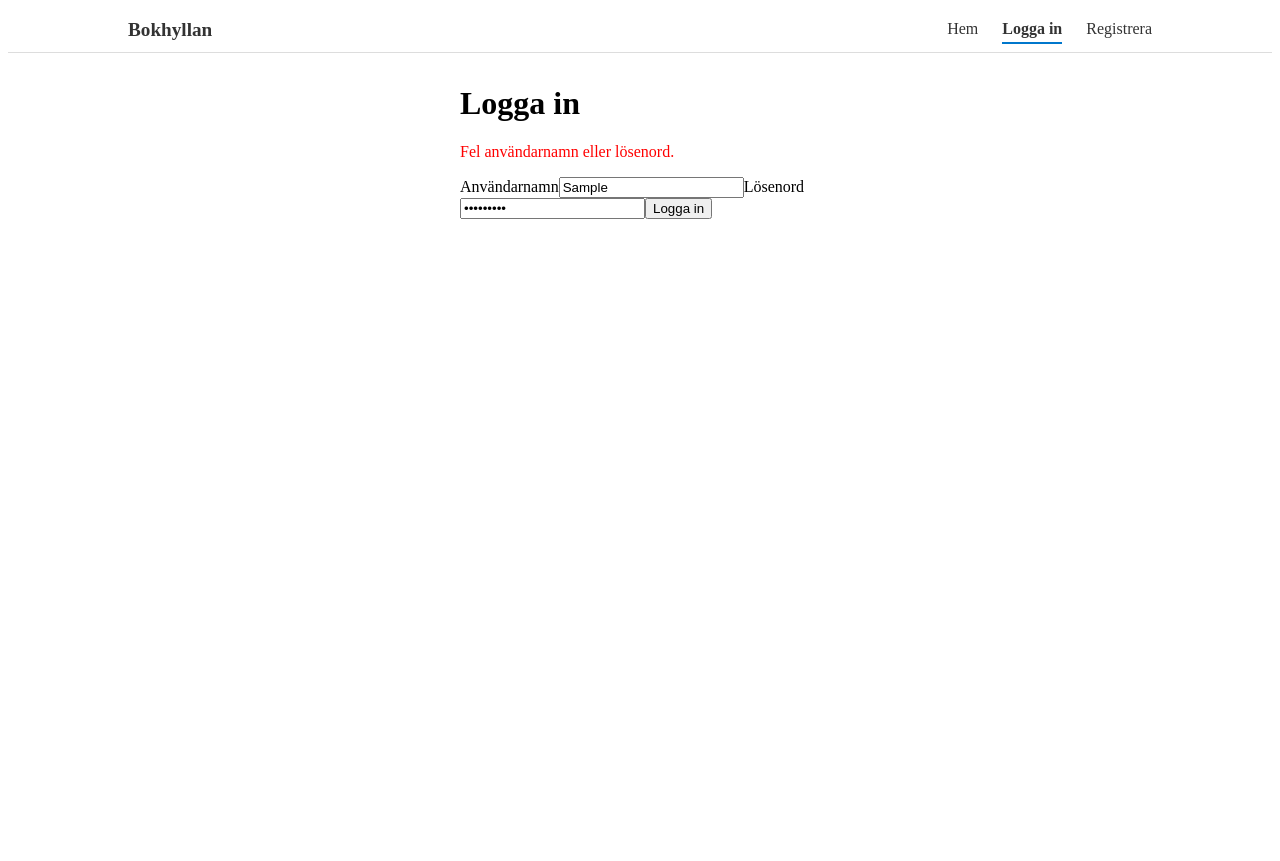
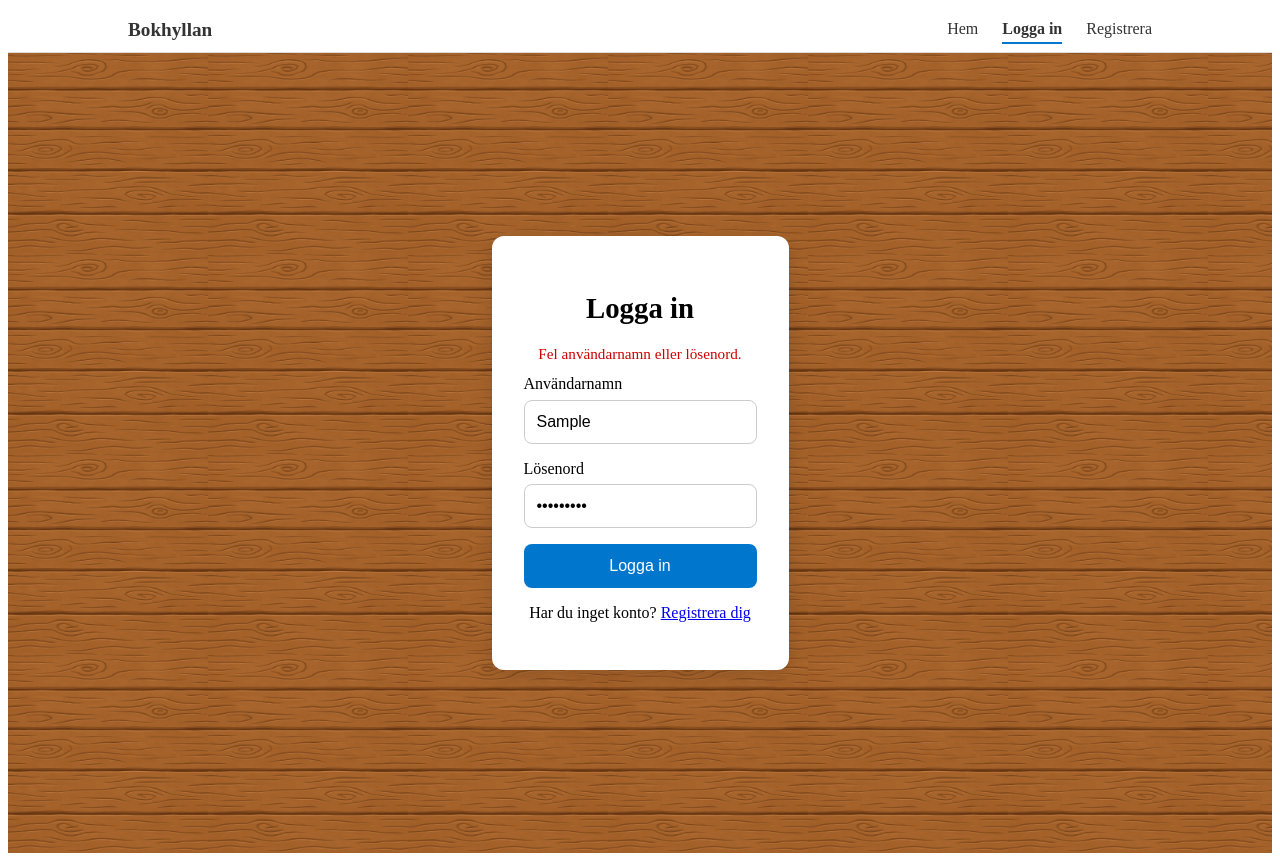
Before and after one commit to SabinaLiljestrom/dt210g-projekt-frontend, a React (Vite) app: page /login in a window 1280 px wide. Both pictures are taken after typing "Sample", "Sample123" into the empty fields and a click on the button "Logga in". Before the commit the page ends 800 px from the top, so only its background shows below. Built offline with nearby package versions, Linux system fonts and the light colour scheme; no server answers.

Commit message:
skapat styling för login och register formulär samt bakgrund på sidorna

```diff
--- /dev/null
+++ b/src/pages/AuthForms.css
@@ -0,0 +1,68 @@
+.auth-form-container {
+    max-width: 400px;
+    margin: 80px auto;
+    padding: 2rem;
+    background: #fff;
+    border-radius: 12px;
+    box-shadow: 0 6px 18px rgba(0,0,0,0.12);
+  }
+
+  .auth-form-container h2 {
+    text-align: center;
+    margin-bottom: 1.25rem;
+    font-size: 1.8rem;
+  }
+
+  .auth-error {
+    color: #cc0000;
+    font-size: 0.95rem;
+    text-align: center;
+    margin-bottom: 0.75rem;
+  }
+
+  .auth-form {
+    display: flex;
+    flex-direction: column;
+    gap: 1rem;
+  }
+
+  .auth-form label {
+    display: flex;
+    flex-direction: column;
+    gap: 0.4rem;
+    font-weight: 500;
+  }
+
+  .auth-form input {
+    padding: 0.75rem;
+    font-size: 1rem;
+    border-radius: 8px;
+    border: 1px solid #ccc;
+    transition: border-color 0.2s, box-shadow 0.2s;
+    background: #fff;
+  }
+
+  .auth-form input:focus {
+    outline: none;
+    border-color: #0077cc;
+    box-shadow: 0 0 0 3px rgba(0,119,204,0.15);
+  }
+
+  .auth-form button {
+    padding: 0.8rem;
+    font-size: 1rem;
+    background: #0077cc;
+    color: white;
+    border: none;
+    border-radius: 8px;
+    cursor: pointer;
+    transition: background 0.2s, transform 0.02s;
+  }
+
+  .auth-form button:hover {
+    background: #005fa3;
+  }
+
+  .auth-form button:active {
+    transform: translateY(1px);
+  }
--- a/src/pages/HomePage.tsx
+++ b/src/pages/HomePage.tsx
@@ -1,5 +1,5 @@
 import { useEffect, useState } from "react";
-import SearchBar from "../componequery: stringnts/SearchBar";
+import SearchBar from "../components/SearchBar";
 import Bookshelf from "../components/Bookshelf";
 import type { Book } from "../types/Book";
 import { searchBooks } from "../api/books";
--- a/src/pages/LoginPage.tsx
+++ b/src/pages/LoginPage.tsx
@@ -1,9 +1,10 @@
 import { useState } from "react";
-import { useNavigate } from "react-router-dom";
+import { useNavigate, Link } from "react-router-dom";
 import { api } from "../api/client";
 import { useAuth } from "../hooks/useAuth";
+import woodTexture from "../assets/woodTexture.png";
+import "./AuthForms.css";
 
-// Enkel login-sida som pratar med /login
 export default function LoginPage() {
   const [username, setU] = useState("");
   const [password, setP] = useState("");
@@ -15,14 +16,11 @@ export default function LoginPage() {
     e.preventDefault();
     setError("");
     try {
-      // anropa backend
       const data = await api("/login", {
         method: "POST",
         body: JSON.stringify({ username, password }),
       });
-      // spara token i context/localStorage
       login(data.token, username);
-      // gå till startsidan
       nav("/");
     } catch {
       setError("Fel användarnamn eller lösenord.");
@@ -30,22 +28,48 @@ export default function LoginPage() {
   };
 
   return (
-    <form onSubmit={onSubmit} style={{ maxWidth: 360, margin: "2rem auto" }}>
-      <h1>Logga in</h1>
-      {error && <p style={{ color: "red" }}>{error}</p>}
+    <div
+      style={{
+        backgroundImage: `url(${woodTexture})`,
+        backgroundRepeat: "repeat",
+        backgroundSize: "200px",
+        minHeight: "100vh",
+        display: "flex",
+        alignItems: "center",
+        justifyContent: "center",
+      }}
+    >
+      <div className="auth-form-container">
+        <h2>Logga in</h2>
+        {error && <p className="auth-error">{error}</p>}
+
+        <form onSubmit={onSubmit} className="auth-form">
           <label>
             Användarnamn
-        <input value={username} onChange={(e) => setU(e.target.value)} />
+            <input
+              value={username}
+              onChange={(e) => setU(e.target.value)}
+              placeholder="Ditt användarnamn"
+            />
           </label>
+
           <label>
             Lösenord
             <input
               type="password"
               value={password}
               onChange={(e) => setP(e.target.value)}
+              placeholder="••••••••"
             />
           </label>
+
           <button type="submit">Logga in</button>
         </form>
+
+        <p style={{ marginTop: "1rem", textAlign: "center" }}>
+          Har du inget konto? <Link to="/register">Registrera dig</Link>
+        </p>
+      </div>
+    </div>
   );
 }
--- a/src/pages/RegisterPage.tsx
+++ b/src/pages/RegisterPage.tsx
@@ -1,8 +1,9 @@
 import { useState } from "react";
-import { useNavigate } from "react-router-dom";
+import { useNavigate, Link } from "react-router-dom";
 import { api } from "../api/client";
+import woodTexture from "../assets/woodTexture.png";
+import "./AuthForms.css";
 
-// Enkel registrering som pratar med /register
 export default function RegisterPage() {
   const [username, setU] = useState("");
   const [email, setE] = useState("");
@@ -21,20 +22,36 @@ export default function RegisterPage() {
         body: JSON.stringify({ username, email, password }),
       });
       setOk("Konto skapat! Du kan logga in nu.");
-      setTimeout(() => nav("/login"), 800);
+      setTimeout(() => nav("/login"), 1000);
     } catch {
       setError("Kunde inte skapa konto (användarnamn upptaget?).");
     }
   };
 
   return (
-    <form onSubmit={onSubmit} style={{ maxWidth: 360, margin: "2rem auto" }}>
+    <div
+      style={{
+        backgroundImage: `url(${woodTexture})`,
+        backgroundRepeat: "repeat",
+        backgroundSize: "200px",
+        minHeight: "100vh",
+        display: "flex",
+        alignItems: "center",
+        justifyContent: "center",
+      }}
+    >
+      <div className="auth-form-container">
+        <form onSubmit={onSubmit} className="auth-form">
           <h1>Skapa konto</h1>
-      {ok && <p style={{ color: "green" }}>{ok}</p>}
-      {error && <p style={{ color: "red" }}>{error}</p>}
+          {ok && <p className="success-message">{ok}</p>}
+          {error && <p className="error-message">{error}</p>}
           <label>
             Användarnamn
-        <input value={username} onChange={(e) => setU(e.target.value)} />
+            <input
+              value={username}
+              onChange={(e) => setU(e.target.value)}
+              required
+            />
           </label>
           <label>
             E-post
@@ -42,6 +59,7 @@ export default function RegisterPage() {
               type="email"
               value={email}
               onChange={(e) => setE(e.target.value)}
+              required
             />
           </label>
           <label>
@@ -50,9 +68,15 @@ export default function RegisterPage() {
               type="password"
               value={password}
               onChange={(e) => setP(e.target.value)}
+              required
             />
           </label>
           <button type="submit">Skapa konto</button>
+          <p className="auth-switch">
+            Har du redan ett konto? <Link to="/login">Logga in här</Link>
+          </p>
         </form>
+      </div>
+    </div>
   );
 }
```
Lines whose indentation alone changed are shown as unchanged.
